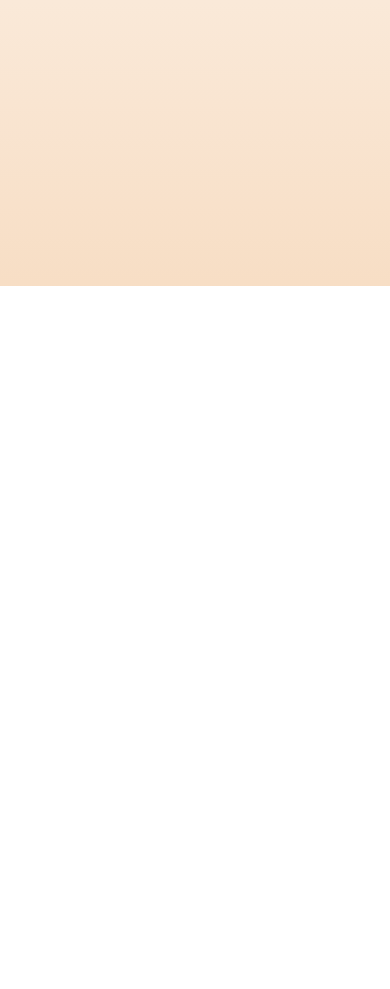
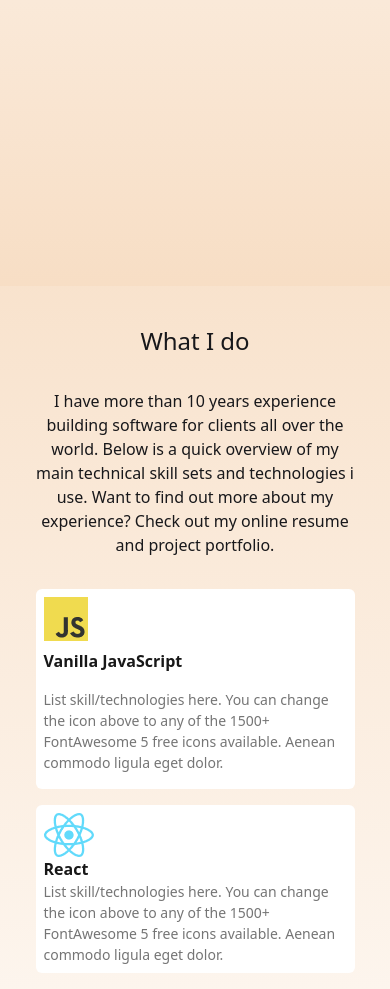
Before and after one commit to mahmud819/portfolio-repo, a plain HTML site: page index.html in a window 390 px wide. Shown: the part 1375-2364 px from the top of the page. Before the commit the page ends 1661 px from the top, so only its background shows below. Drawn offline with nearby package versions, Linux system fonts and the light colour scheme.

Commit message:
experience section responsive completed

```diff
--- a/index.html
+++ b/index.html
@@ -158,11 +158,11 @@
     <!-- experience section -->
 
     <section
-      class="hidden experience-section min-h-screen bg-gradient-to-b from-[#f7ddc3d4] to-[#fff]"
+      class="experience-section min-h-screen bg-gradient-to-b from-[#f7ddc3d4] to-[#fff]"
     >
       <!-- experience section main div -->
-      <div class="w-[80%] px-4 mx-auto my-auto py-[10%] text-center">
-        <h1 class="text-6xl">What I do</h1>
+      <div class="w-[90%] lg:w-[80%] px-4 mx-auto my-auto py-[10%] text-center">
+        <h1 class="text-2xl lg:text-6xl">What I do</h1>
         <p class="py-8">
           I have more than 10 years experience building software for clients all
           over the world. Below is a quick overview of my main technical skill
@@ -170,7 +170,7 @@
           experience? Check out my online resume and project portfolio.
         </p>
         <!-- about card -->
-        <div class="grid grid-cols-4 gap-x-2">
+        <div class="grid grid-cols-1 gap-y-4 lg:grid-cols-4 lg:gap-x-2">
           <!-- js card -->
 
           <div class="w-[100%] bg-[#fff] rounded-md p-2 text-left">
```
